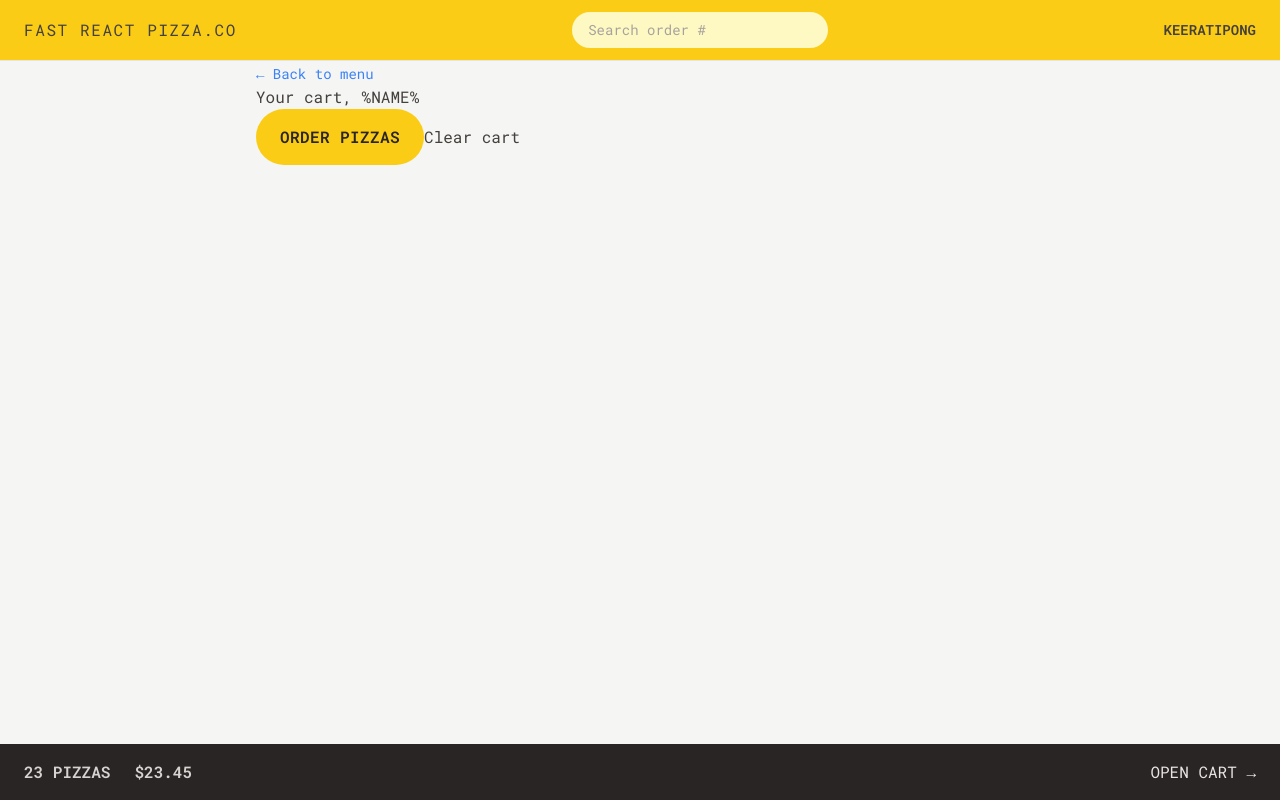
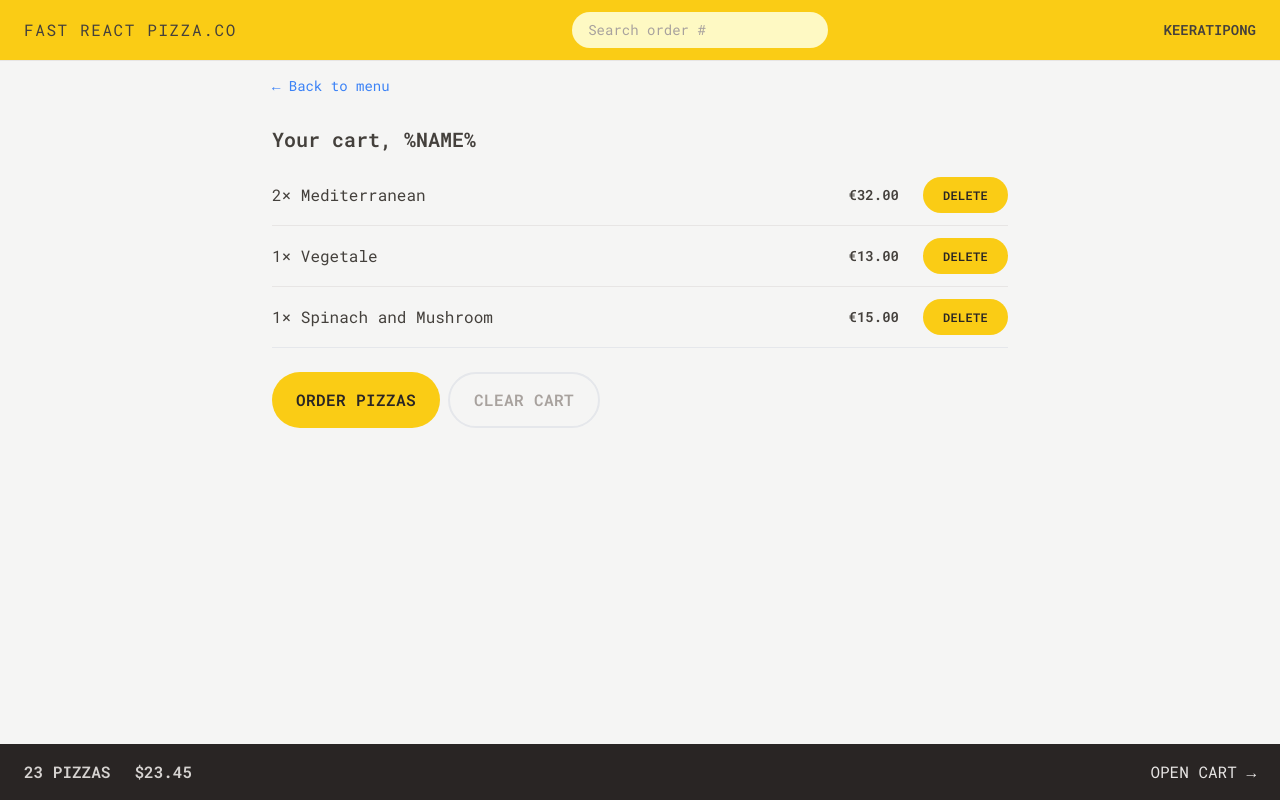
Before and after one commit to keeratipong4/16-fast-react-pizza, a React (Vite) app: page /cart in a window 1280 px wide. Built offline with nearby package versions, Linux system fonts and the light colour scheme.

Commit message:
lecture 309

```diff
--- a/src/features/cart/Cart.jsx
+++ b/src/features/cart/Cart.jsx
@@ -1,6 +1,7 @@
 import { Link } from "react-router-dom";
 import LinkButton from "../../ui/LinkButton";
 import Button from "../../ui/Button";
+import CartItem from "../cart/CartItem";
 
 const fakeCart = [
   {
@@ -30,16 +31,20 @@
   const cart = fakeCart;
 
   return (
-    <div>
+    <div className="px-4 py-3">
       <LinkButton to="/menu">&larr; Back to menu</LinkButton>
 
-      <h2>Your cart, %NAME%</h2>
-
-      <div>
+      <h2 className="mt-7 text-xl font-semibold">Your cart, %NAME%</h2>
+      <ul className="mt-3 divide-y divide-stone-200 border-b">
+        {cart.map((item) => (
+          <CartItem item={item} key={item.id} />
+        ))}
+      </ul>
+      <div className="mt-6 space-x-2">
         <Button to="/order/new" type="primary">
           Order pizzas
         </Button>
-        <button>Clear cart</button>
+        <Button type="secondary">Clear cart</Button>
       </div>
     </div>
   );
--- a/src/features/cart/CartItem.jsx
+++ b/src/features/cart/CartItem.jsx
@@ -1,13 +1,17 @@
+import Button from "../../ui/Button";
+import { formatCurrency } from "../../utils/helpers";
+
 function CartItem({ item }) {
   const { pizzaId, name, quantity, totalPrice } = item;
 
   return (
-    <li>
-      <p>
+    <li className="justify-between py-3 sm:flex sm:items-center">
+      <p className="mb-1 sm:mb-0">
         {quantity}&times; {name}
       </p>
-      <div>
-        <p>{formatCurrency(totalPrice)}</p>
+      <div className="flex items-center justify-between sm:gap-6">
+        <p className="text-sm font-semibold">{formatCurrency(totalPrice)}</p>
+        <Button type="small">Delete</Button>
       </div>
     </li>
   );
--- a/src/ui/Button.jsx
+++ b/src/ui/Button.jsx
@@ -6,6 +6,8 @@
   const styles = {
     primary: base + " px-4 py-3 md:px-6 md:py-4",
     small: base + " px-4 py-2 md:px-5 md:py-2.5 text-xs",
+    secondary:
+      "inline-block rounded-full border-2 boder-stone-300 font-semibold uppercase tracking-wide text-stone-400 transition-colors duration-300 hover:bg-stone-300 hover:text-stone-800 focus:text-stone-800 focus:bg-stone-300 focus:outline-none focus:ring focus:ring-stone-200 focus:ring-offset-2 disabled:cursor-not-allowed px-4 py-2.5 md:px-6 md:py-3.5",
   };
   if (to)
     return (
```
